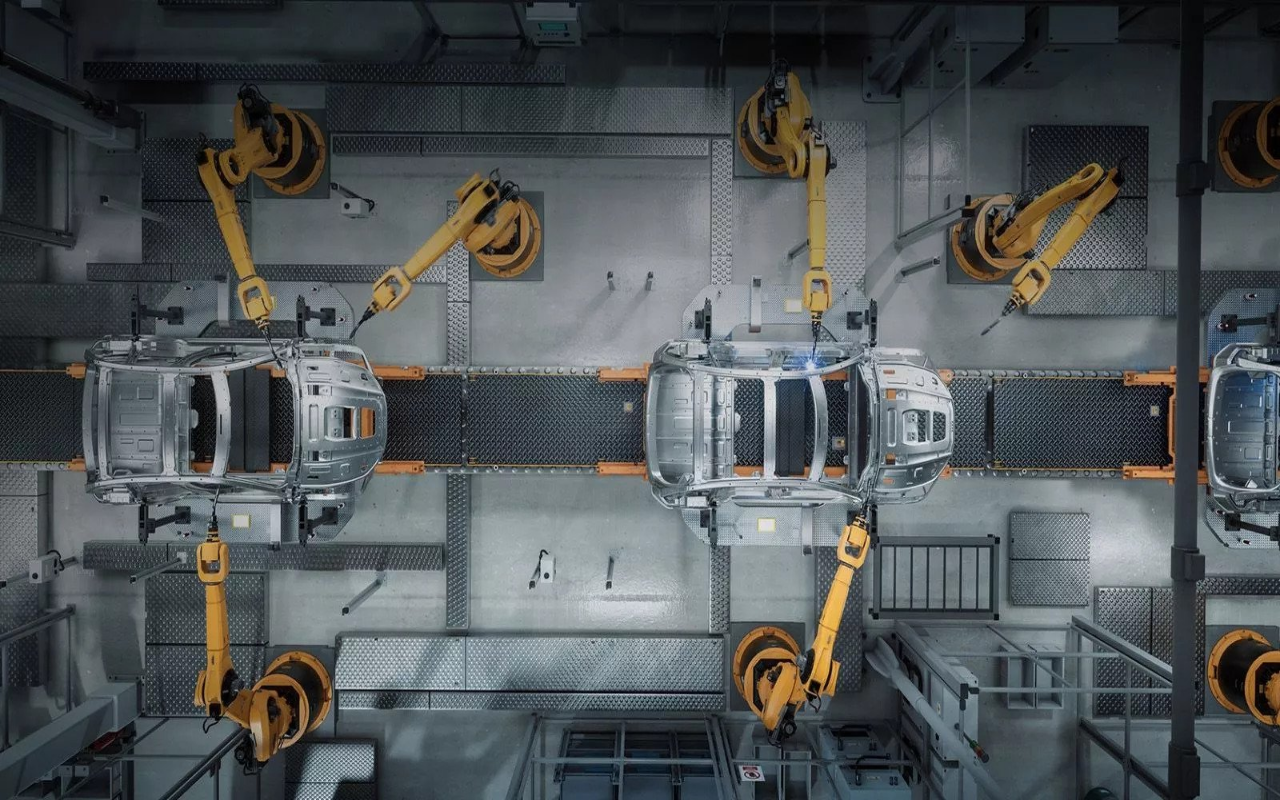
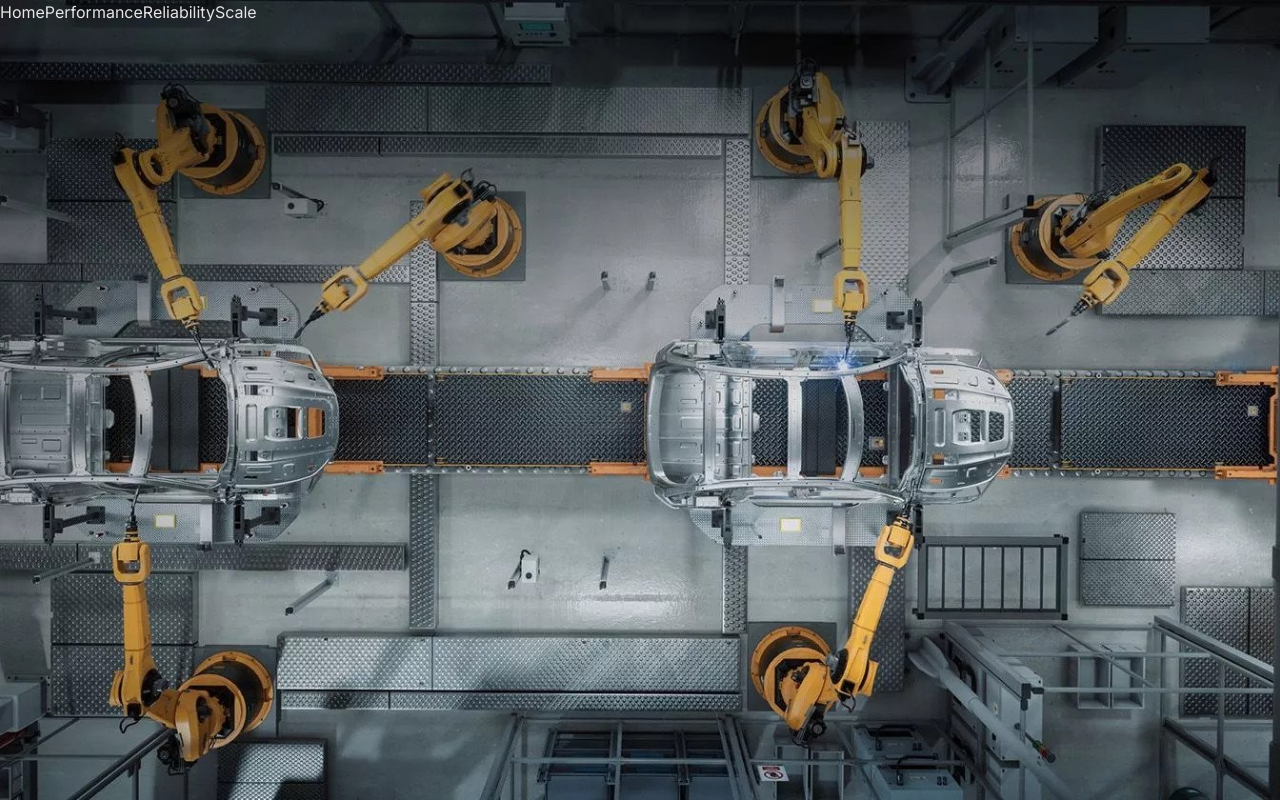
Before and after one commit to SmackSmash/grider-nextjs, a Next.js app: page / in a window 1280 px wide. Built offline with nearby package versions, Linux system fonts and the light colour scheme.

Commit message:
A little styling

```diff
--- a/src/app/page.tsx
+++ b/src/app/page.tsx
@@ -2,8 +2,13 @@ import Image from 'next/image';
 
 export default function Home() {
   return (
-    <main>
-      <Image src='/images/home.jpg' alt='Factory' fill />
+    <main className='absolute -z-10 inset-0'>
+      <Image
+        className='object-cover'
+        src='/images/home.jpg'
+        alt='Factory'
+        fill
+      />
     </main>
   );
 }
```
